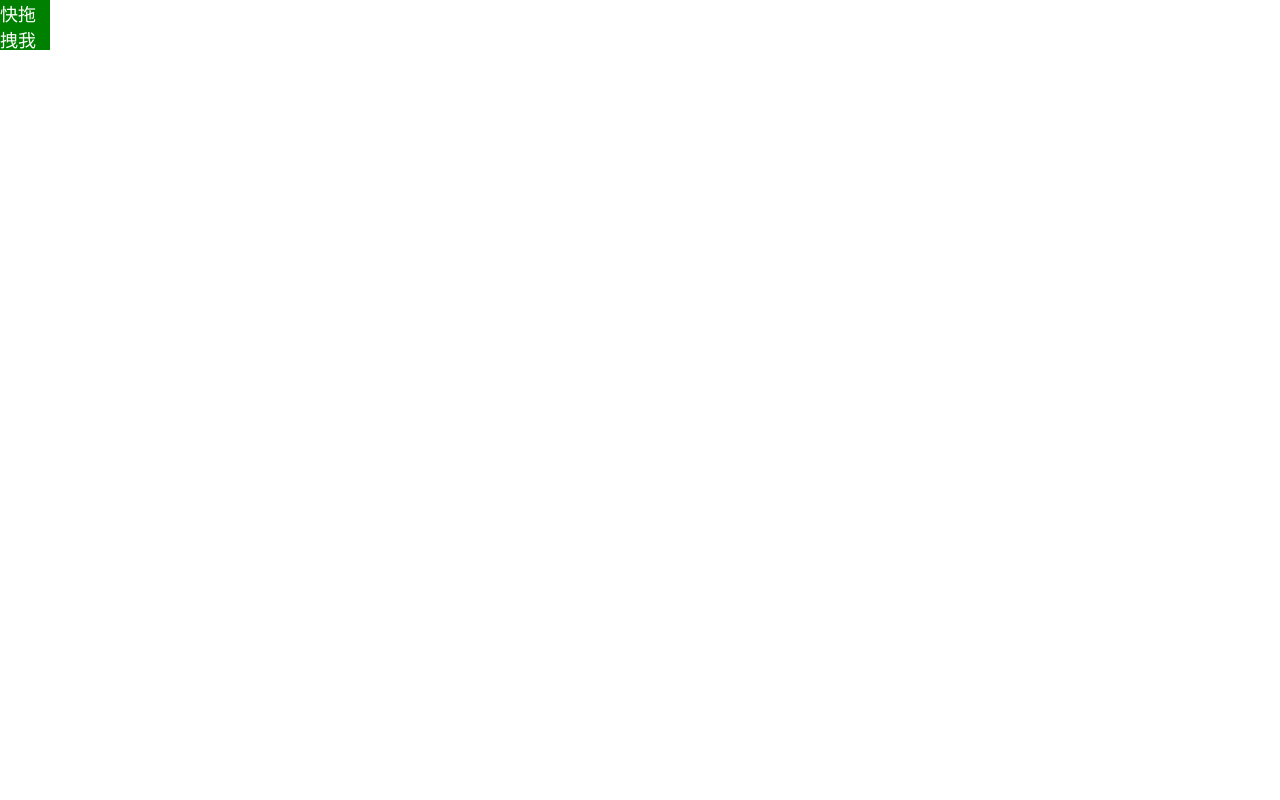
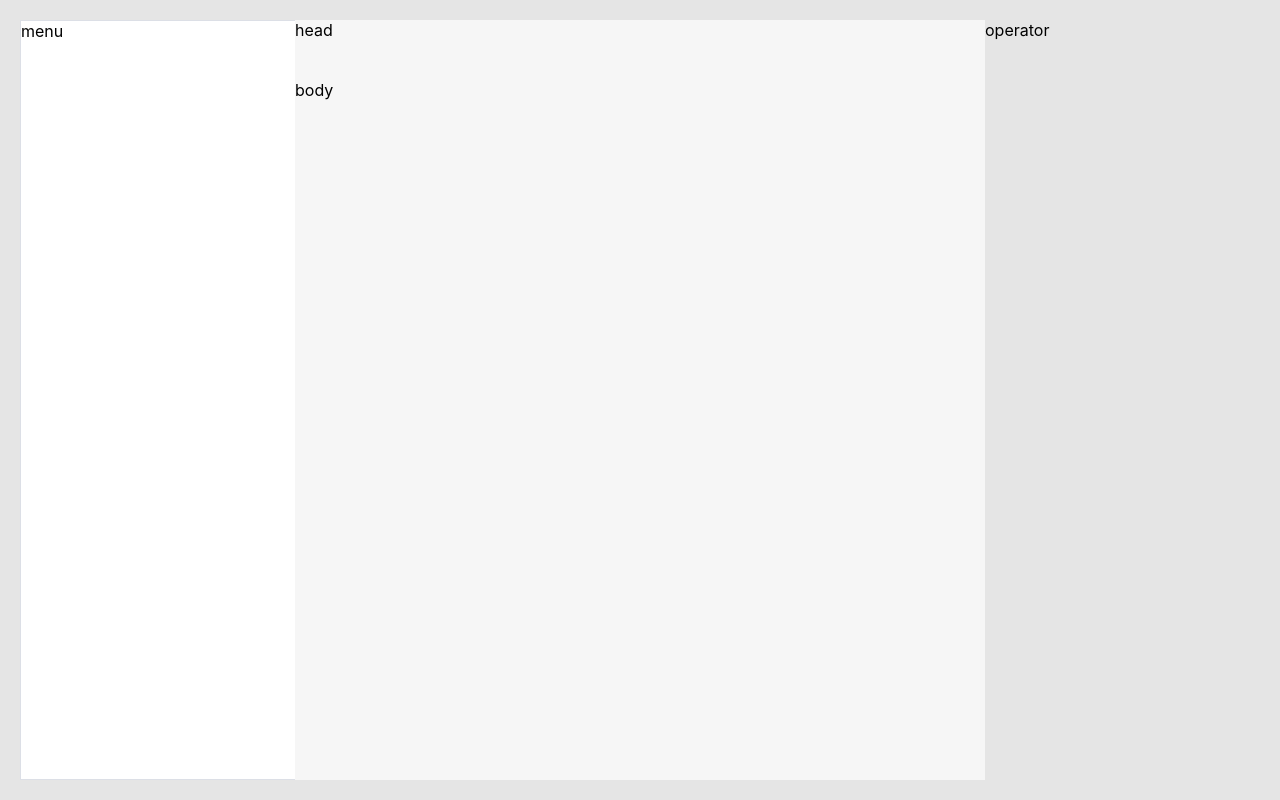
Before and after one commit to careteenL/LuBan, a React (Vite) app: page / in a window 1280 px wide. Built offline with nearby package versions, Linux system fonts and the light colour scheme.

Commit message:
feat: 🎸 simple layout

```diff
--- a/package.json
+++ b/package.json
@@ -14,6 +14,7 @@
     "@types/react": "^17.0.0",
     "@types/react-dom": "^17.0.0",
     "@vitejs/plugin-react-refresh": "^1.3.1",
+    "sass": "^1.32.12",
     "typescript": "^4.1.2",
     "vite": "^2.2.3"
   }
--- a/src/App.tsx
+++ b/src/App.tsx
@@ -1,78 +1,10 @@
-import React, { useRef, useState } from 'react'
-import { useCallbackRef } from './packages/hook/useCallbackRef'
+import React from 'react'
+import { Editor } from './packages/Editor'
 
 function App() {
-  const [pos, setPos] = useState({
-    top: 0,
-    left: 0,
-  })
-
-  const posRef = useRef(pos)
-  posRef.current = pos
-
-  const moveDraggier = (() => {
-    const dragData = useRef({
-      startTop: 0,
-      startLeft: 0,
-      startX: 0,
-      startY: 0,
-    })
-    const mousedown = useCallbackRef((e: React.MouseEvent<HTMLElement>) => {
-      document.addEventListener('mousemove', mousemove)
-      document.addEventListener('mouseup', mouseup)
-      dragData.current = {
-        startLeft: pos.left,
-        startTop: pos.top,
-        startX: e.clientX,
-        startY: e.clientY,
-      }
-    })
-    const mousemove = useCallbackRef((e: MouseEvent) => {
-      // console.log(JSON.stringify(pos))
-      console.log({
-        pos: `${pos.left}_${pos.top}`,
-        // ref: `${posRef.current.left}_${posRef.current.top}`,
-      })
-      const {
-        startLeft,
-        startTop,
-        startX,
-        startY,
-      } = dragData.current
-      const durX = e.clientX - startX
-      const durY = e.clientY - startY
-      setPos({
-        top: startTop + durY,
-        left: startLeft + durX,
-      })
-    })
-    const mouseup = useCallbackRef((e: MouseEvent) => {
-      document.removeEventListener('mousemove', mousemove)
-      document.removeEventListener('mouseup', mouseup)
-    })
-    return {
-      mousedown,
-    }
-  })()
-
   return (
     <div className="app-home">
-      <div style={{
-        width: '50px',
-        height: '50px',
-        backgroundColor: 'green',
-        position: 'relative',
-        top: `${pos.top}px`,
-        left: `${pos.left}px`,
-        display: 'inline-block',
-        color: '#fff',
-        fontSize: '18px',
-        cursor: 'move',
-      }}
-      onMouseDown={moveDraggier.mousedown}
-      >
-        快拖拽我
-      </div>
+      <Editor></Editor>
     </div>
   )
 }
--- /dev/null
+++ b/src/packages/Editor.scss
@@ -0,0 +1,65 @@
+$headSize: 60px; // 编辑器头部的高度
+$menuSize: 275px; // 编辑器菜单宽度
+$operatorSize: 275px; // 右侧操作栏的宽度
+
+$ibc: #dcdfe6; // 边框色
+$ibl: #ebeef5; // 边框色(轻)
+$itc: #314659; // 字体颜色
+$icc: rgba(0, 0, 0, 0.45); // 图标颜色
+$boxShadowColor: #f0f1f2; // 阴影颜色
+$primary: #409EFF; // 基础色
+
+.editor {
+  position: fixed;
+  top: 20px;
+  right: 20px;
+  bottom: 20px;
+  left: 20px;
+  &::before {
+    position: fixed;
+    top: 0;
+    right: 0;
+    bottom: 0;
+    left: 0;
+    content: '';
+    background-color: rgba(0, 0, 0, .1);
+  }
+  .editor-menu,
+  .editor-head,
+  .editor-operator,
+  .editor-body {
+    position: absolute;
+    &.editor-head {
+      top: 0;
+      left: $menuSize;
+      right: $operatorSize;
+      height: $headSize;
+      z-index: 1;
+    }
+    &.editor-menu {
+      top: 0;
+      left: 0;
+      bottom: 0;
+      width: $menuSize;
+      background-color: white;
+      border: 1px solid $ibc;
+    }
+    &.editor-operator {
+      top: 0;
+      right: 0;
+      bottom: 0;
+      width: $operatorSize;
+      border-left: 1px solid $ibc;
+    }
+    &.editor-body {
+      top: 0;
+      right: $operatorSize;
+      bottom: 0;
+      left: $menuSize;
+      box-sizing: border-box;
+      padding-top: $headSize;
+      padding-bottom: 300px;
+      background-color: #f6f6f6;
+    }
+  }
+}
--- /dev/null
+++ b/src/packages/Editor.tsx
@@ -0,0 +1,13 @@
+import React from 'react'
+import './Editor.scss'
+
+export const Editor: React.FC<{}> = () => {
+  return (
+    <div className="editor">
+      <div className="editor-menu">menu</div>
+      <div className="editor-head">head</div>
+      <div className="editor-operator">operator</div>
+      <div className="editor-body">body</div>
+    </div>
+  )
+}
```
Also changed, not shown: src/App.old.tsx (added, +80 -0 lines).
